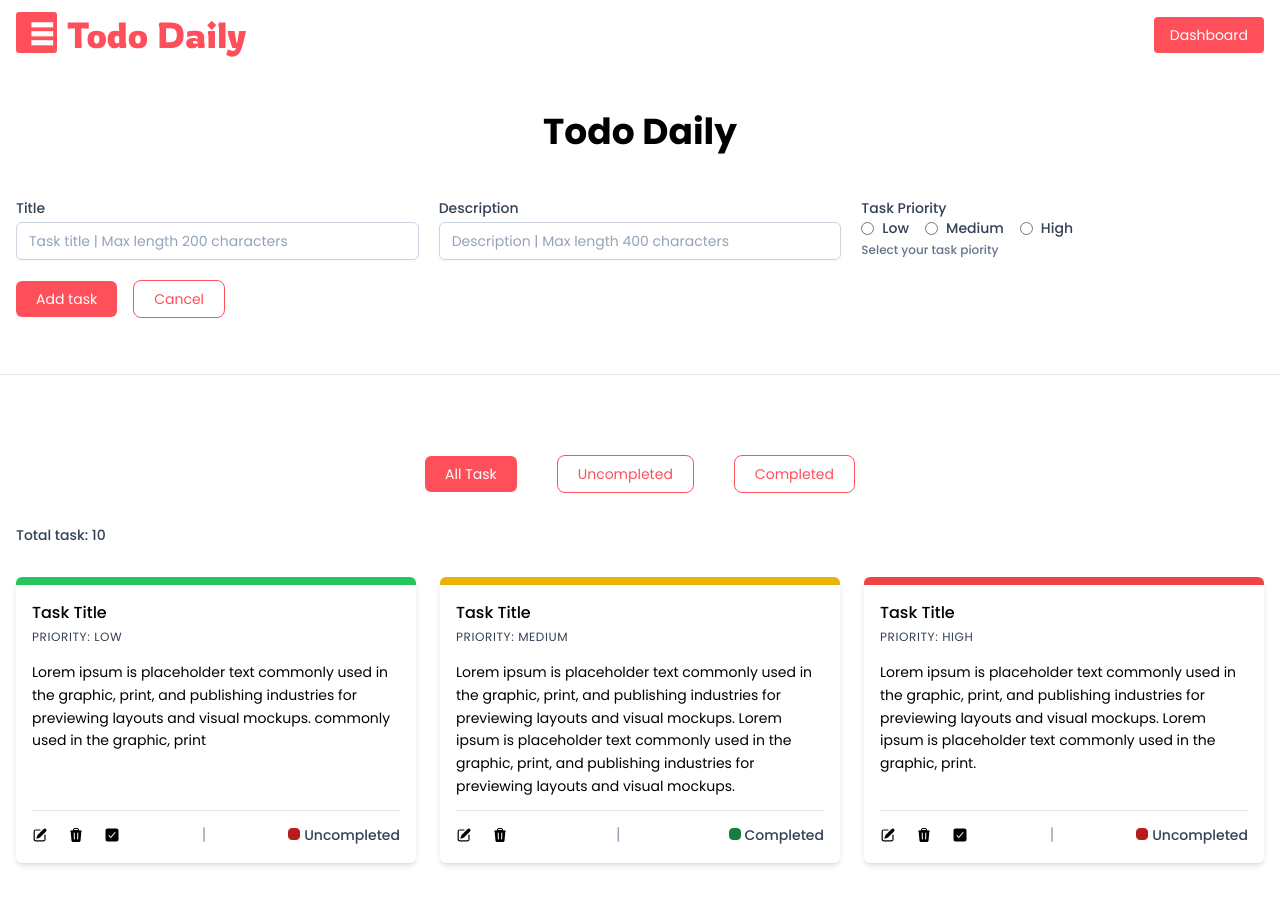
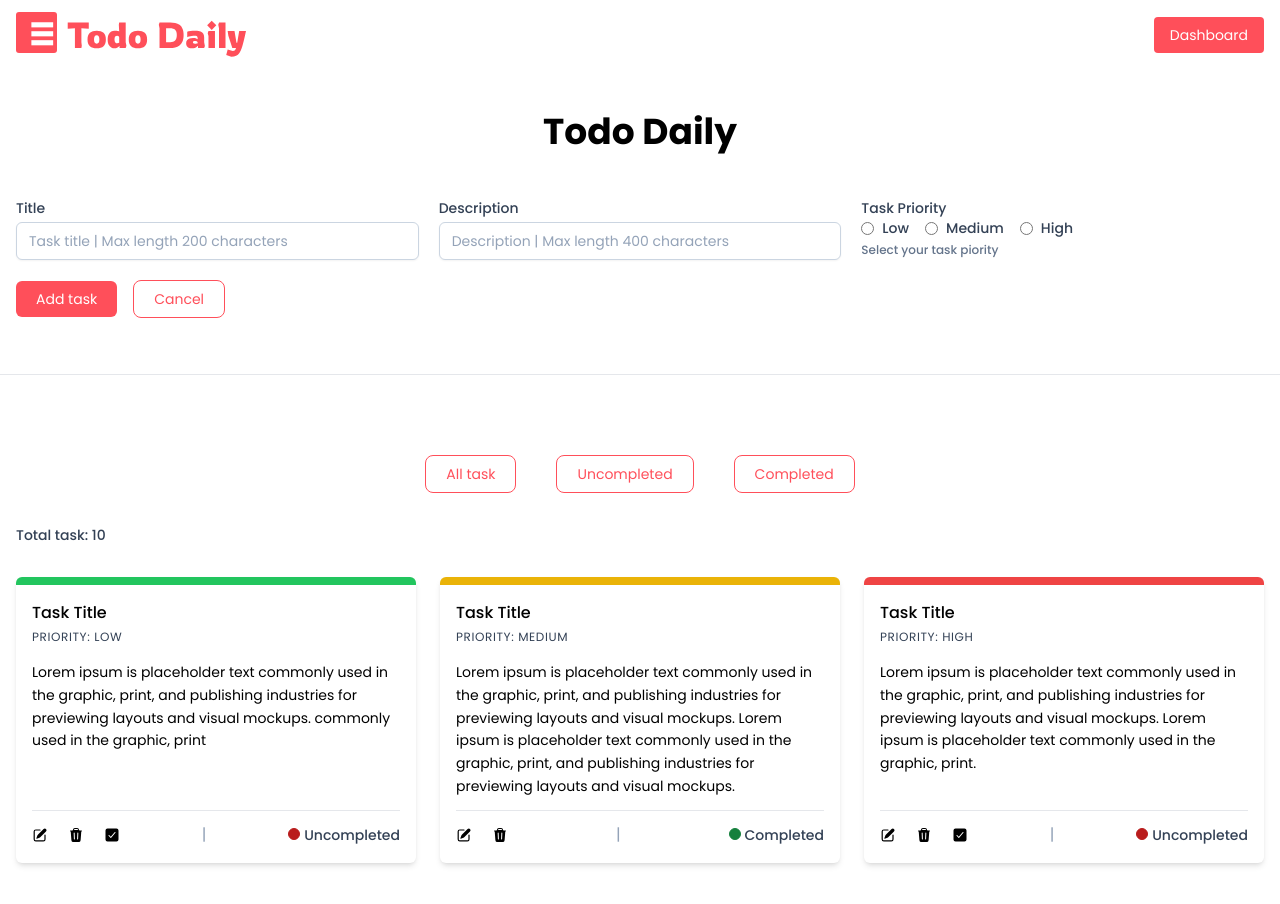
Before and after one commit to skmajumder/todo-list-app, a React (Vite) app: page /todo in a window 1280 px wide. Shown: the top 904 px of the page. Built offline with nearby package versions, Linux system fonts and the light colour scheme.

Commit message:
Add context api

```diff
--- a/src/App.jsx
+++ b/src/App.jsx
@@ -1,10 +1,13 @@
 import { RouterProvider } from 'react-router-dom';
 import router from './routers/routers';
+import TaskAddProvider from './contexts/TaskAddProvider';
 
 const App = () => {
   return (
     <>
-      <RouterProvider router={router} />
+      <TaskAddProvider>
+        <RouterProvider router={router} />
+      </TaskAddProvider>
     </>
   );
 };
--- /dev/null
+++ b/src/contexts/TaskAddProvider.jsx
@@ -0,0 +1,16 @@
+import { createContext, useState } from 'react';
+
+export const TaskAddContext = createContext(null);
+
+const TaskAddProvider = ({ children }) => {
+  const [priority, setPriority] = useState('');
+
+  const taskInfo = { priority, setPriority };
+  return (
+    <TaskAddContext.Provider value={taskInfo}>
+      {children}
+    </TaskAddContext.Provider>
+  );
+};
+
+export default TaskAddProvider;
--- a/src/features/AddTask.jsx
+++ b/src/features/AddTask.jsx
@@ -1,7 +1,7 @@
-import { useState } from 'react';
+import useTasks from '../hooks/useTasks';
 
 const AddTask = () => {
-  const [priority, setPriority] = useState('');
+  const { priority, setPriority } = useTasks();
 
   const handleTaskPriorityChange = (priority) => {
     setPriority(priority);
--- a/src/features/TodoList.jsx
+++ b/src/features/TodoList.jsx
@@ -5,8 +5,8 @@ const TodoList = () => {
   return (
     <section className="space-y-8 px-4 py-20">
       <div className="flex items-center justify-center gap-10">
-        <button className="rounded-md bg-[#FF4F5A] px-5 py-2 text-sm text-white duration-300 ease-in hover:bg-[#ff4f5be1] focus:outline-none focus:ring focus:ring-[#ff4f5bbf] active:bg-[#ff4f5be1]">
-          All Task
+        <button className="rounded-lg border border-[#FF4F5A] px-5 py-2 text-sm text-[#FF4F5A] duration-300 ease-in hover:bg-[#ff4f5be1] hover:text-white focus:outline-none focus:ring focus:ring-[#ff4f5bbf] active:bg-[#ff4f5be1]">
+          All task
         </button>
         <button className="rounded-lg border border-[#FF4F5A] px-5 py-2 text-sm text-[#FF4F5A] duration-300 ease-in hover:bg-[#ff4f5be1] hover:text-white focus:outline-none focus:ring focus:ring-[#ff4f5bbf] active:bg-[#ff4f5be1]">
           Uncompleted
@@ -49,7 +49,7 @@ const TodoList = () => {
             </div>
             <span className="text-slate-400">|</span>
             <p className="text-sm font-medium text-slate-700">
-              <span className="mr-1 inline-block h-3 w-3 rounded border border-red-700 bg-red-700"></span>
+              <span className="mr-1 inline-block h-3 w-3 rounded-full border border-red-700 bg-red-700"></span>
               Uncompleted
             </p>
           </div>
@@ -81,7 +81,7 @@ const TodoList = () => {
             </div>
             <span className="text-slate-400">|</span>
             <p className="text-sm font-medium text-slate-700">
-              <span className="mr-1 inline-block h-3 w-3 rounded border border-green-700 bg-green-700"></span>
+              <span className="mr-1 inline-block h-3 w-3 rounded-full border border-green-700 bg-green-700"></span>
               Completed
             </p>
           </div>
@@ -115,7 +115,7 @@ const TodoList = () => {
             </div>
             <span className="text-slate-400">|</span>
             <p className="text-sm font-medium text-slate-700">
-              <span className="mr-1 inline-block h-3 w-3 rounded border border-red-700 bg-red-700"></span>
+              <span className="mr-1 inline-block h-3 w-3 rounded-full border border-red-700 bg-red-700"></span>
               Uncompleted
             </p>
           </div>
--- /dev/null
+++ b/src/hooks/useTasks.jsx
@@ -0,0 +1,11 @@
+import { useContext } from 'react';
+import { TaskAddContext } from '../contexts/TaskAddProvider';
+
+const useTasks = () => {
+  const context = useContext(TaskAddContext);
+  if (context === undefined)
+    throw new Error('TaskAddContext was used outside of the TaskAddProvider');
+  return context;
+};
+
+export default useTasks;
```
